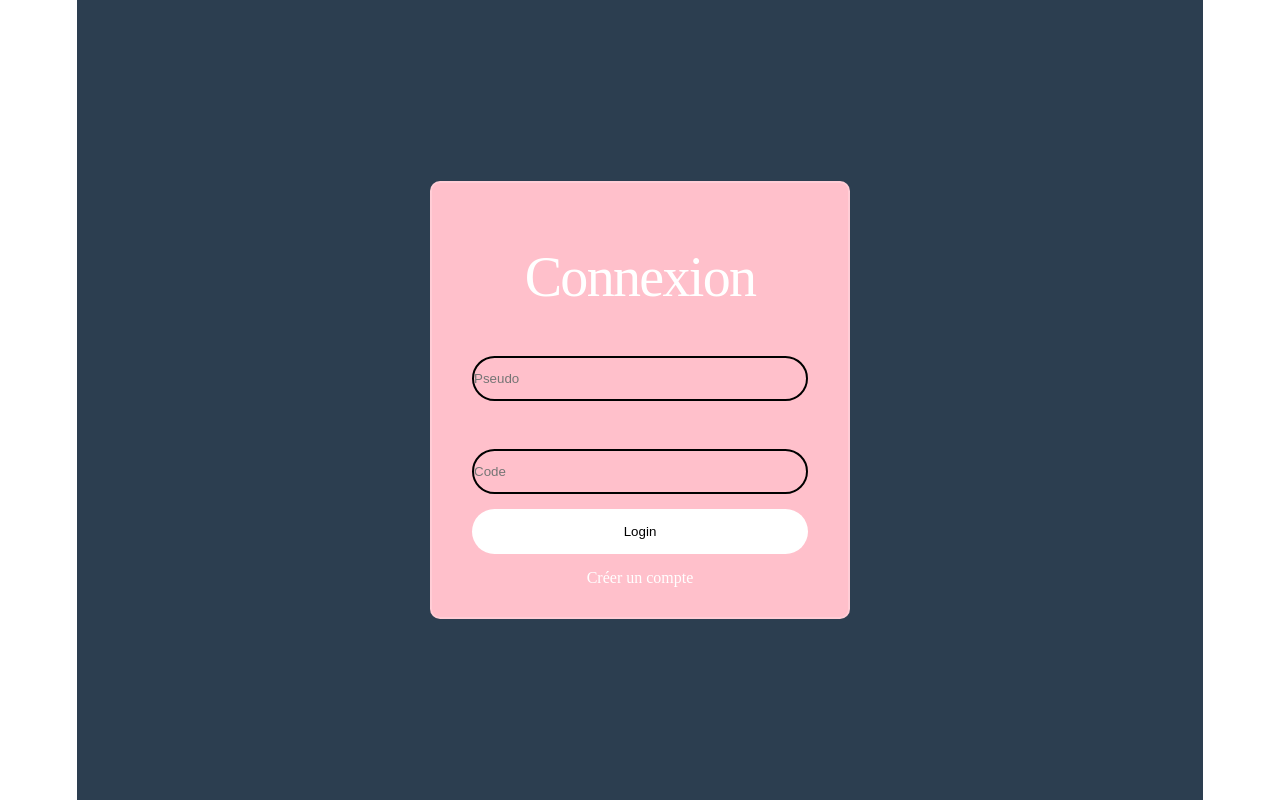
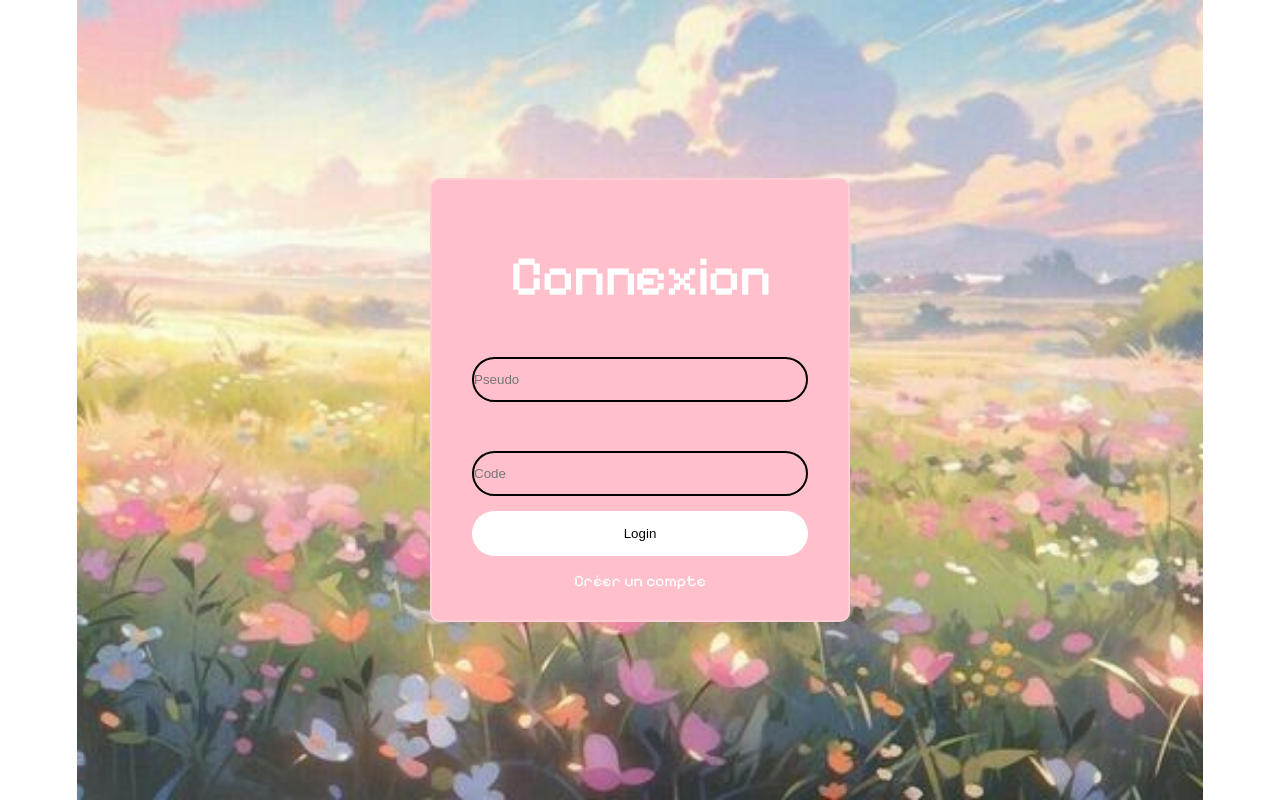
Before and after one commit to Osakah-py/bomberman-frontend, a React app: page / in a window 1280 px wide. Built offline with nearby package versions, Linux system fonts and the light colour scheme; the HTML template or start-up script is replaced by a standard one; what @pixi/react would draw is missing.

Commit message:
une amelioration du css moche alexandre sal aigrii

```diff
--- a/src/login.css
+++ b/src/login.css
@@ -1,3 +1,6 @@
+@import url('https://fonts.googleapis.com/css2?family=Pixelify+Sans:wght@400..700&display=swap');
+
+
 * {
     margin: 0;
     padding: 0;
@@ -9,12 +12,18 @@
     justify-content: center;
     align-items: center;
     min-height: 100vh;
-    background-color: #2c3e50;
+    /*background-color: #2c3e50;*/
+    background : url('./fond.jpeg');
+    background-size: cover;
+    background-position: center;
+    background-repeat:no-repeat;
+
 
 }
 
 .login-form {
     width: 420px;
+    font-family: "Pixelify Sans";
     background-color: pink;
     border: 2px solid rgba(255, 255, 255, .2);
     color: #fff;
```
Also changed, not shown: src/fond.jpeg (added).
